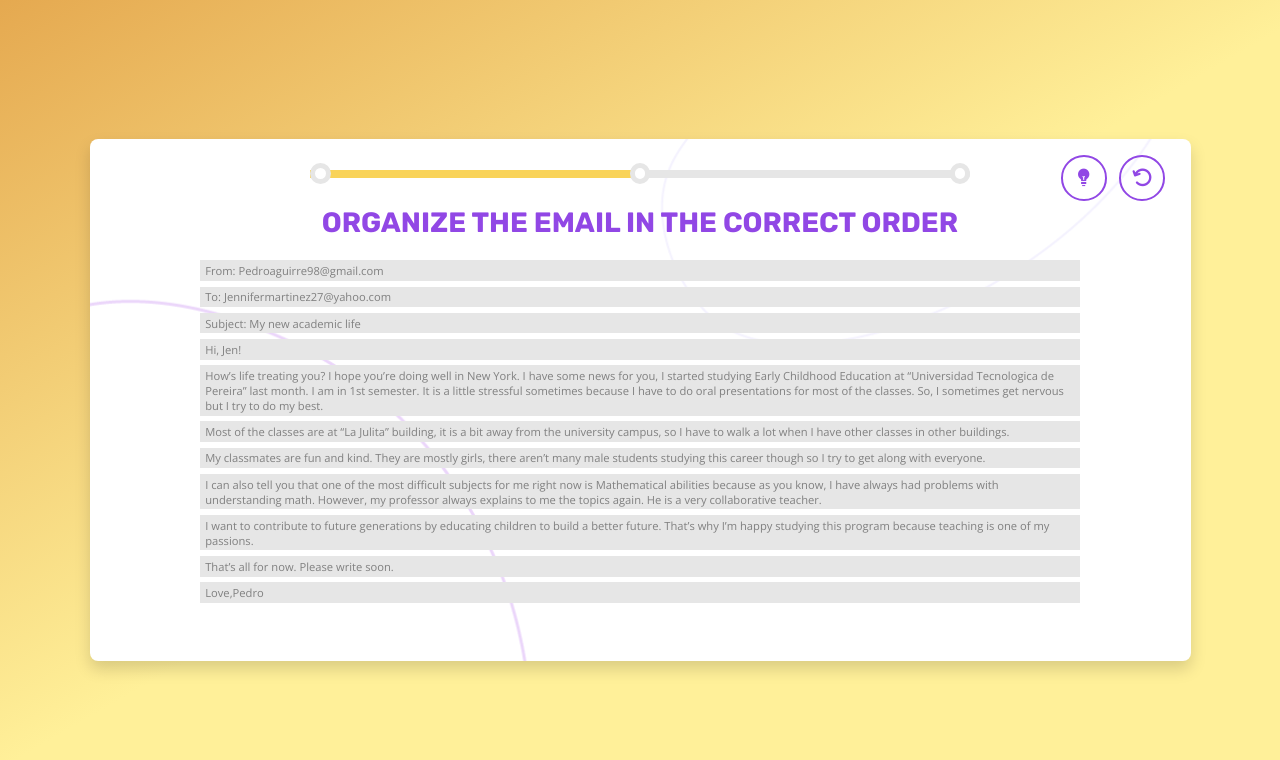
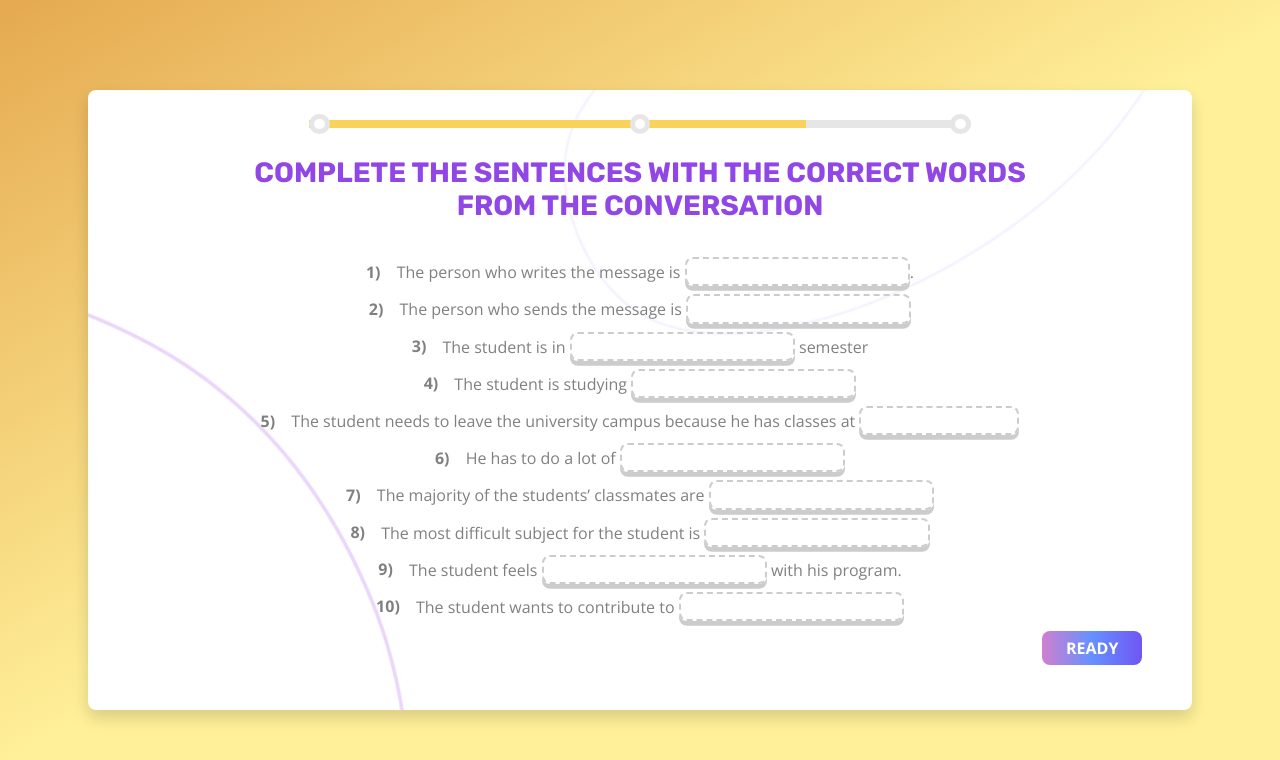
Before and after one commit to Univirtual-Ilex/4-M0U1-Reading2-Parts-of-an-Email, a React (Create React App) app: page / in a window 1280 px wide. Shown: the top 760 px of the page. Built offline with nearby package versions, Linux system fonts and the light colour scheme.

Commit message:
Lista la actividad 3

```diff
--- a/src/App.js
+++ b/src/App.js
@@ -51,7 +51,7 @@ const App = () => {
     <>
       <Gstyle/>
       <Fondo degradado={Ilex.degradado('-30deg',Ilex.color_amarilloClaro,Ilex.color_amarilloClaro,Ilex.color_amarilloOscuro)}>
-        <Actividad2 />
+        <Actividad3 />
       </Fondo>
       <Modal w='30'>
       </Modal>
--- a/src/components/Actividad3/Actividad3.jsx
+++ b/src/components/Actividad3/Actividad3.jsx
@@ -13,31 +13,42 @@ import { ProgressbarContainer } from '../Actividad1/Actividad_styles'
 import {Olist} from './Actividad3_styles'
 import {Item}from './Actividad3_styles'
 import ButtonModal from '../ButtonModal'
+import { IRow, ICol } from '../Grid'
 
 
 // Componente base
 const Actividad3_base = ({...props}) => {
     return (
-        <Container {...props} bgImage='./src/bg_actividad1.png'>
+        <Container {...props} bgImage='./src/bg_actividad1.png' w={69} h={38.8}>
             <ProgressbarContainer>
                 <ProgressBar progress={75} />
             </ProgressbarContainer>
             <div className='container-content'>
                 <MainTitle color={Ilex.violeta2}> COMPLETE THE SENTENCES WITH THE CORRECT WORDS FROM THE CONVERSATION </MainTitle>
             </div>
-            <div className='listado'>
-                <Olist>
-                    <Item> Marcela has <InputWords /> to Literature class on Tuesdays.</Item>
-                    <Item> Johnny and Marcela’s class is in room  <InputWords /> </Item>
-                    <Item> Johnny’s class at “La Julita” is in room  <InputWords /></Item>
-                    <Item> Antonio has <InputWords /> and writing class with Johnny. </Item>
-                    <Item> Marcela and Johnny have class at the Fine  <InputWords /> building.</Item>
-                </Olist>
-                <div className='contenedorButton'>
-                <ButtonModal>Ready</ButtonModal>
-                </div>
 
-            </div>
+            <IRow>
+                <ICol py={1.5}>
+                    <Olist>
+                        <Item> The  person who writes the message is  <InputWords />.</Item>
+                        <Item> The person who sends the message is   <InputWords /> </Item>
+                        <Item> The student is in <InputWords /> semester </Item>
+                        <Item> The student is studying  <InputWords /> </Item>
+                        <Item> The student needs to leave  the university campus because he has classes at   <InputWords  w={10} /> </Item>
+                        <Item> He has to do a lot of <InputWords/></Item>
+                        <Item> The majority of the students’ classmates are <InputWords /> </Item>
+                        <Item> The most difficult subject for the student is  <InputWords /> </Item>
+                        <Item> The student feels <InputWords /> with his program.</Item>
+                        <Item> The student wants to contribute to <InputWords /></Item>
+                    </Olist>
+
+                    <div className='contenedorButton'>
+                    <ButtonModal>Ready</ButtonModal>
+                    </div>
+
+                </ICol>
+            </IRow>
+
         </Container>
 
     )
--- a/src/components/Actividad3/Actividad3_styles.js
+++ b/src/components/Actividad3/Actividad3_styles.js
@@ -1,20 +1,21 @@
 import styled, { css } from 'styled-components'
 import Ilex from '../../App/variables'
 const styles = css`
-    .listado{
-        padding:2em;
-        width:50em;
-        margin:auto;
-        color:${Ilex.textos};
-        text-align:center;
-        .contenedorButton{
-            padding:2em 0;
-            text-align:right;
-        }
-    }
+
+
+.contenedorButton{
+    text-align:right;
+    padding-right:3em;
+}
+
+li{
+    margin:0.5em 0;
+}
 
 `
 export const Olist = styled.ol`
+    color:${Ilex.textos};
+    text-align:center;
     list-style:none;
     counter-reset:contador;
 
--- a/src/components/InputWords/InputWords_styles.js
+++ b/src/components/InputWords/InputWords_styles.js
@@ -3,8 +3,8 @@ import Ilex from '../../App/variables'
 
 const styles = css`
 display: inline-block;
-margin: ${props => props.m ? props.m : 0}em;
-width:${props => props.w ? props.w : '100'}%;
+margin: ${props => props.m || 0}em;
+width:${props => props.w ? props.w+'em' : 'auto'};
 
 `
 
```
